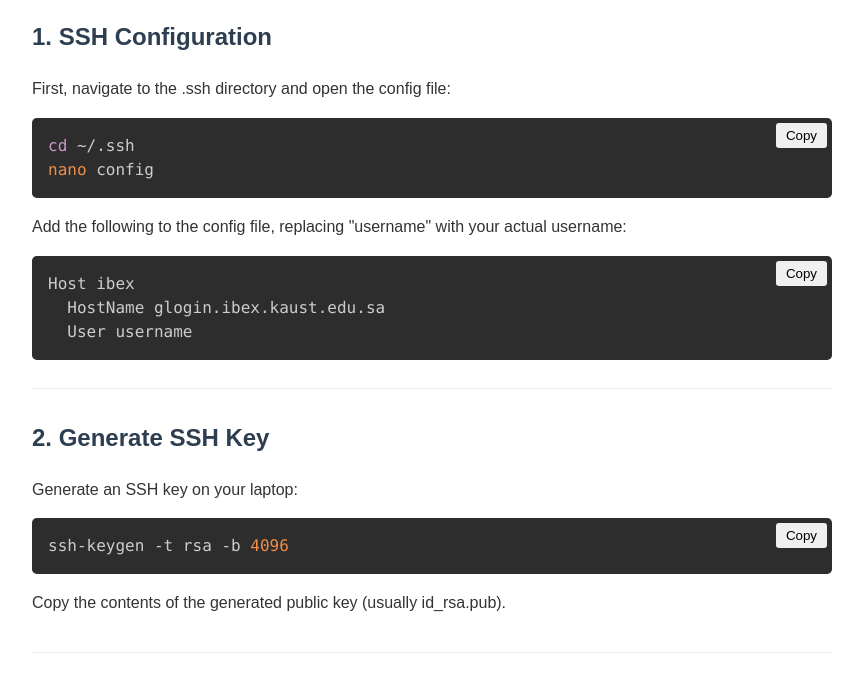
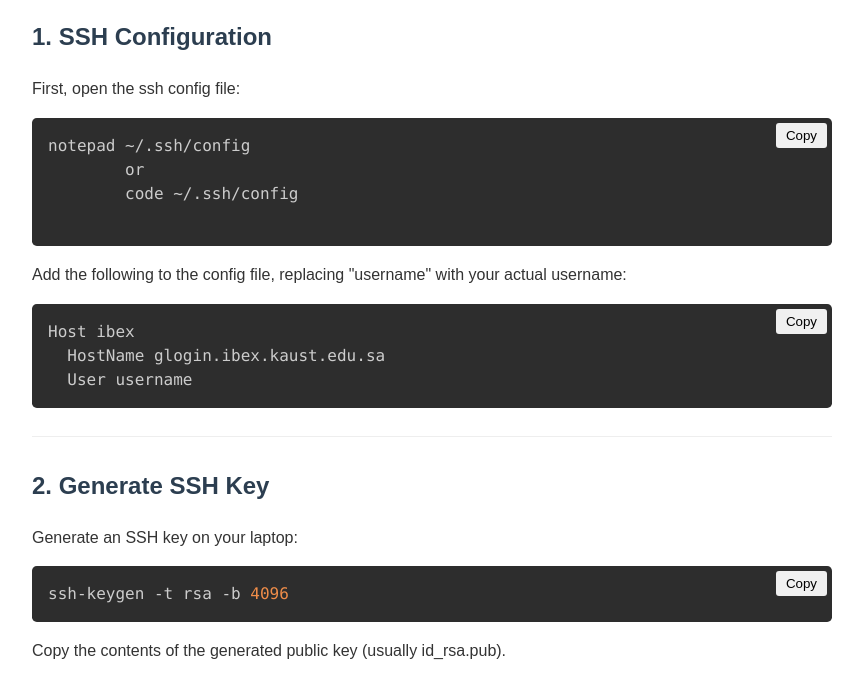
Before and after one commit to JK-c66/IBex_intro, a plain HTML site: page index.html in a window 1280 px wide. Shown: the part 96-776 px from the top of the page, without its empty margins (208-1071 px from the left). Drawn offline with nearby package versions, Linux system fonts and the light colour scheme.

Commit message:
Update index.html

```diff
--- a/index.html
+++ b/index.html
@@ -51,9 +51,11 @@
 
     <div class="step">
         <h2>1. SSH Configuration</h2>
-        <p>First, navigate to the .ssh directory and open the config file:</p>
-        <pre><code class="language-bash">cd ~/.ssh
-nano config</code></pre>
+        <p>First, open the ssh config file:</p>
+        <pre><code class="language-bash">notepad ~/.ssh/config
+        or
+        code ~/.ssh/config
+        </code></pre>
         <p>Add the following to the config file, replacing "username" with your actual username:</p>
         <pre><code class="language-bash">Host ibex
   HostName glogin.ibex.kaust.edu.sa
```
